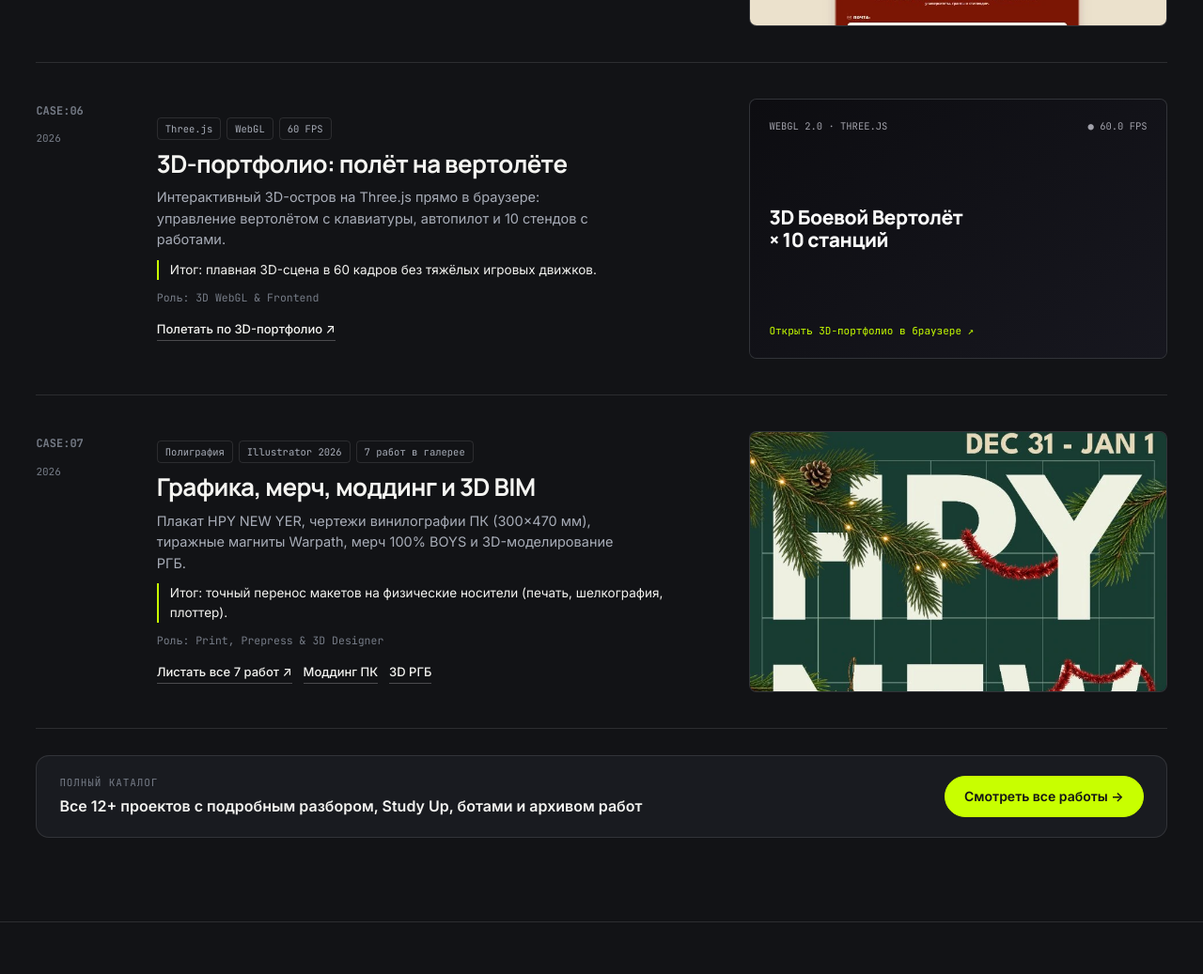
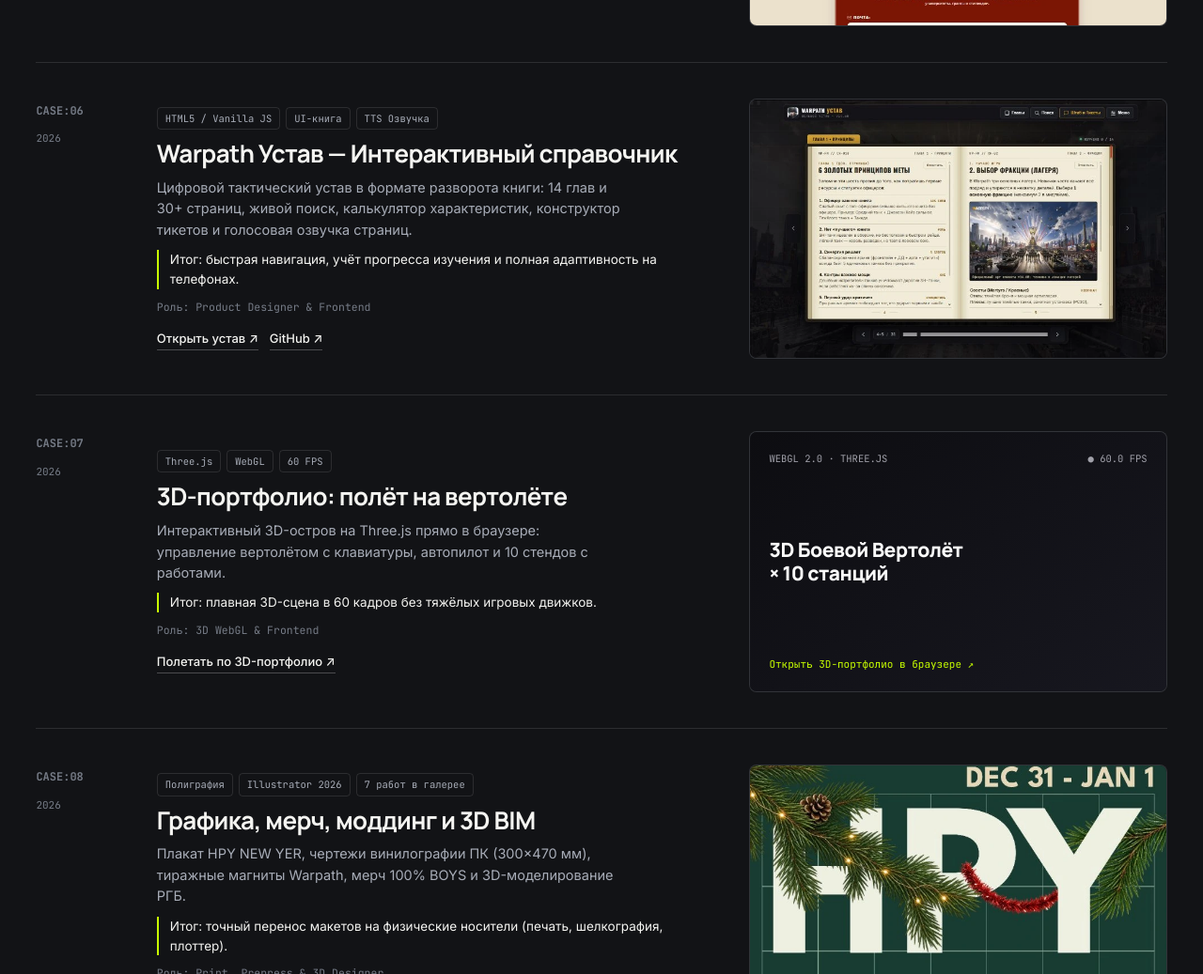
Before and after one commit to 228burger228/burgerportfolio2.0, a plain HTML site: page index.html in a window 1280 px wide. Shown: the part 3258-4295 px from the top of the page at 94% size. Drawn offline with Linux system fonts and the light colour scheme; a web font is replaced by a local one.

Commit message:
feat(case): add Warpath Ustav interactive guide showcase to index and works archive

```diff
--- a/index.html
+++ b/index.html
@@ -329,9 +329,37 @@
           </article>
 
           <!-- CASE:06 -->
+          <article class="case-row" data-cat="web ui">
+            <div class="case-num-col">
+              <span class="case-index">CASE:06</span>
+              <span class="case-year">2026</span>
+            </div>
+            <div class="case-info">
+              <div class="case-badges">
+                <span class="case-tag">HTML5 / Vanilla JS</span>
+                <span class="case-tag">UI-книга</span>
+                <span class="case-tag">TTS Озвучка</span>
+              </div>
+              <h3 class="case-title">Warpath Устав — Интерактивный справочник</h3>
+              <p class="case-summary">Цифровой тактический устав в формате разворота книги: 14 глав и 30+ страниц, живой поиск, калькулятор характеристик, конструктор тикетов и голосовая озвучка страниц.</p>
+              <p class="case-result">Итог: быстрая навигация, учёт прогресса изучения и полная адаптивность на телефонах.</p>
+              <span class="case-meta-line">Роль: Product Designer &amp; Frontend</span>
+              <div class="case-links">
+                <a href="https://228burger228.github.io/warpathGideVibe/#page=4" target="_blank" rel="noopener noreferrer" class="case-link">Открыть устав ↗</a>
+                <a href="https://github.com/228burger228/warpathGideVibe" target="_blank" rel="noopener noreferrer" class="case-link">GitHub ↗</a>
+              </div>
+            </div>
+            <div class="case-media">
+              <button type="button" class="case-media-btn" data-preview="assets/img/warpathguide.webp" data-preview-title="Warpath Устав — Интерактивный справочник" aria-label="Увеличить скриншот Warpath Устав">
+                <img src="assets/img/warpathguide.webp" width="1024" height="464" alt="Warpath Устав — интерактивный справочник" loading="lazy" decoding="async" />
+              </button>
+            </div>
+          </article>
+
+          <!-- CASE:07 -->
           <article class="case-row" data-cat="ai web">
             <div class="case-num-col">
-              <span class="case-index">CASE:06</span>
+              <span class="case-index">CASE:07</span>
               <span class="case-year">2026</span>
             </div>
             <div class="case-info">
@@ -360,10 +388,10 @@
             </div>
           </article>
 
-          <!-- CASE:07 -->
+          <!-- CASE:08 -->
           <article class="case-row" data-cat="print">
             <div class="case-num-col">
-              <span class="case-index">CASE:07</span>
+              <span class="case-index">CASE:08</span>
               <span class="case-year">2026</span>
             </div>
             <div class="case-info">
```
Also changed, not shown: works.html (+20 -2 lines), assets/img/warpathguide.webp (added).
